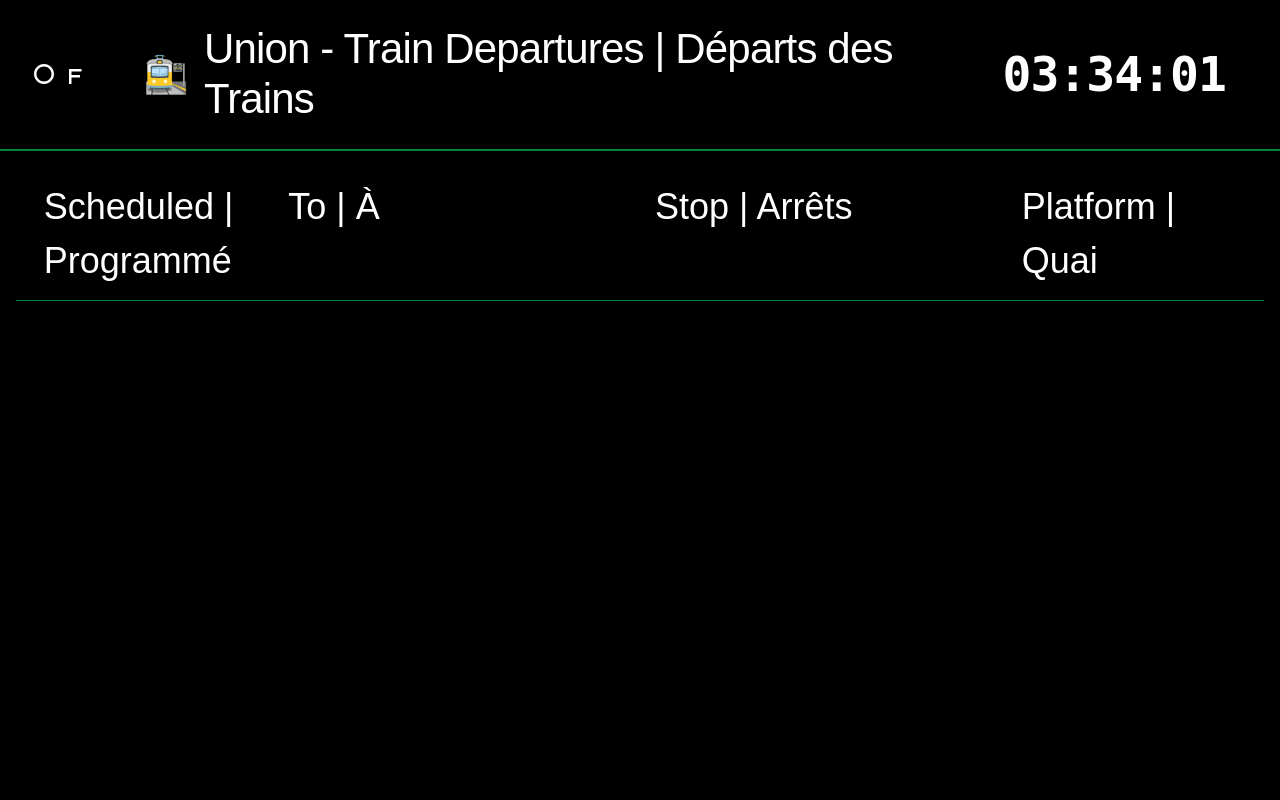
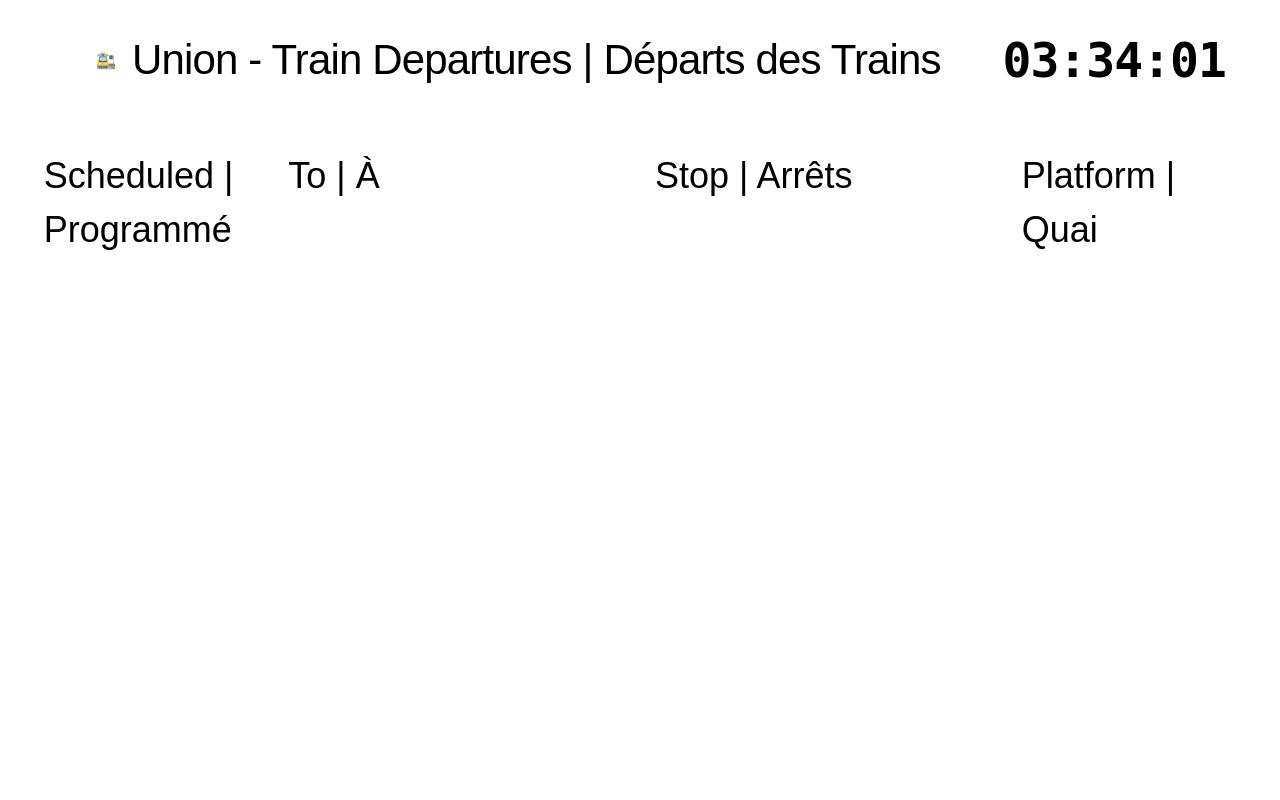
Before and after one commit to remiguillette/GO-transit-display, a Flask app: page / in a window 1280 px wide. Run offline with Flask 3, Linux system fonts and the light colour scheme; data comes from the database, SQL or seed files in the repository; data that the repository does not hold is empty.

Commit message:
Update styling and logo for improved visual consistency and updated GO Transit branding.  Removed unused language toggle elements.
Replit-Commit-Author: Agent
Replit-Commit-Session-Id: 6ce575a9-cf25-408f-8274-467e2defe9e0
Replit-Commit-Screenshot-Url: https://storage.googleapis.com/screenshot-production-us-central1/b47948bb-6c3b-487a-ae9e-88c555abf06e/900984d1-14ca-408e-a24c-201d911972e8.jpg

```diff
--- a/static/css/styles.css
+++ b/static/css/styles.css
@@ -20,7 +20,7 @@
     font-style: normal;
 }
 
-:root {
+::root {
     --go-black: #000000;
     --go-white: #FFFFFF;
     --go-green: #00853F;
@@ -55,21 +55,18 @@ body {
 .go-logo {
     display: flex;
     align-items: center;
+    gap: 1.5rem;
 }
 
 .go-logo img {
-    height: 40px;
-    margin-right: 20px;
+    height: 48px;
+    width: auto;
 }
 
 .station-info {
     display: flex;
     align-items: center;
-}
-
-.station-icon {
-    font-size: 36px;
-    margin-right: 15px;
+    gap: 1rem;
 }
 
 .station-name {
@@ -77,8 +74,10 @@ body {
     font-size: 42px;
     margin: 0;
     letter-spacing: -0.02em;
+    color: var(--go-white);
 }
 
+/* Update the time display to match GO Transit style */
 .time {
     font-family: 'Polaris Bold', monospace;
     font-size: 48px;
@@ -86,6 +85,7 @@ body {
     margin-left: auto;
     padding-right: 30px;
     letter-spacing: -0.02em;
+    color: var(--go-white);
 }
 
 .schedule-container {
@@ -135,20 +135,9 @@ body {
     color: var(--cancelled-red);
 }
 
+/* Remove language toggle related styles since we're not using it anymore */
 .language-toggle {
-    position: absolute;
-    top: 20px;
-    right: 20px;
-}
-
-.language-toggle button {
-    font-family: 'Polaris Medium', sans-serif;
-    background: transparent;
-    border: 1px solid var(--go-white);
-    color: var(--go-white);
-    padding: 8px 15px;
-    cursor: pointer;
-    font-size: 16px;
+    display: none;
 }
 
 /* Responsive Design */
```
Also changed, not shown: static/images/go-transit-logo.svg.
